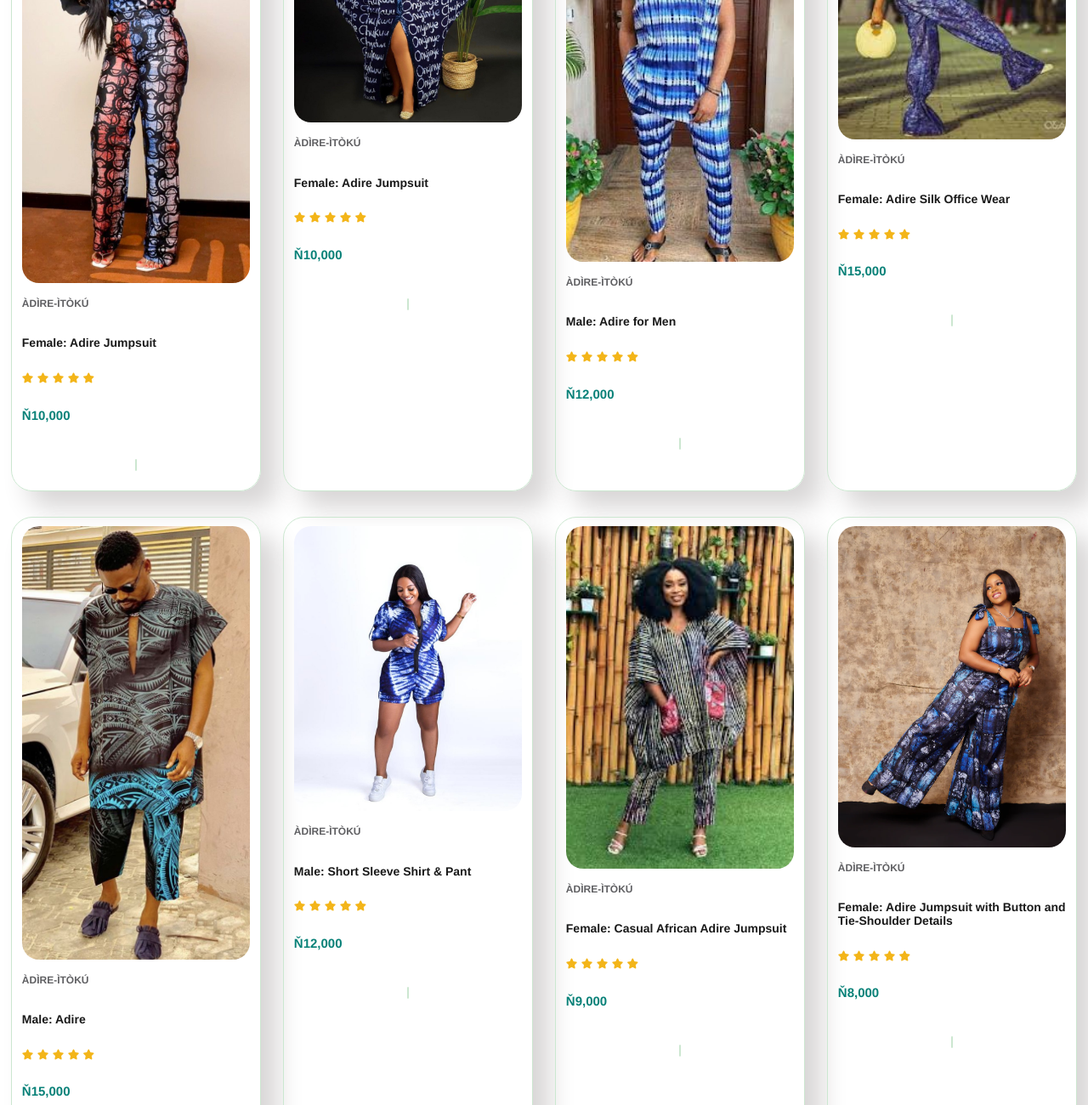
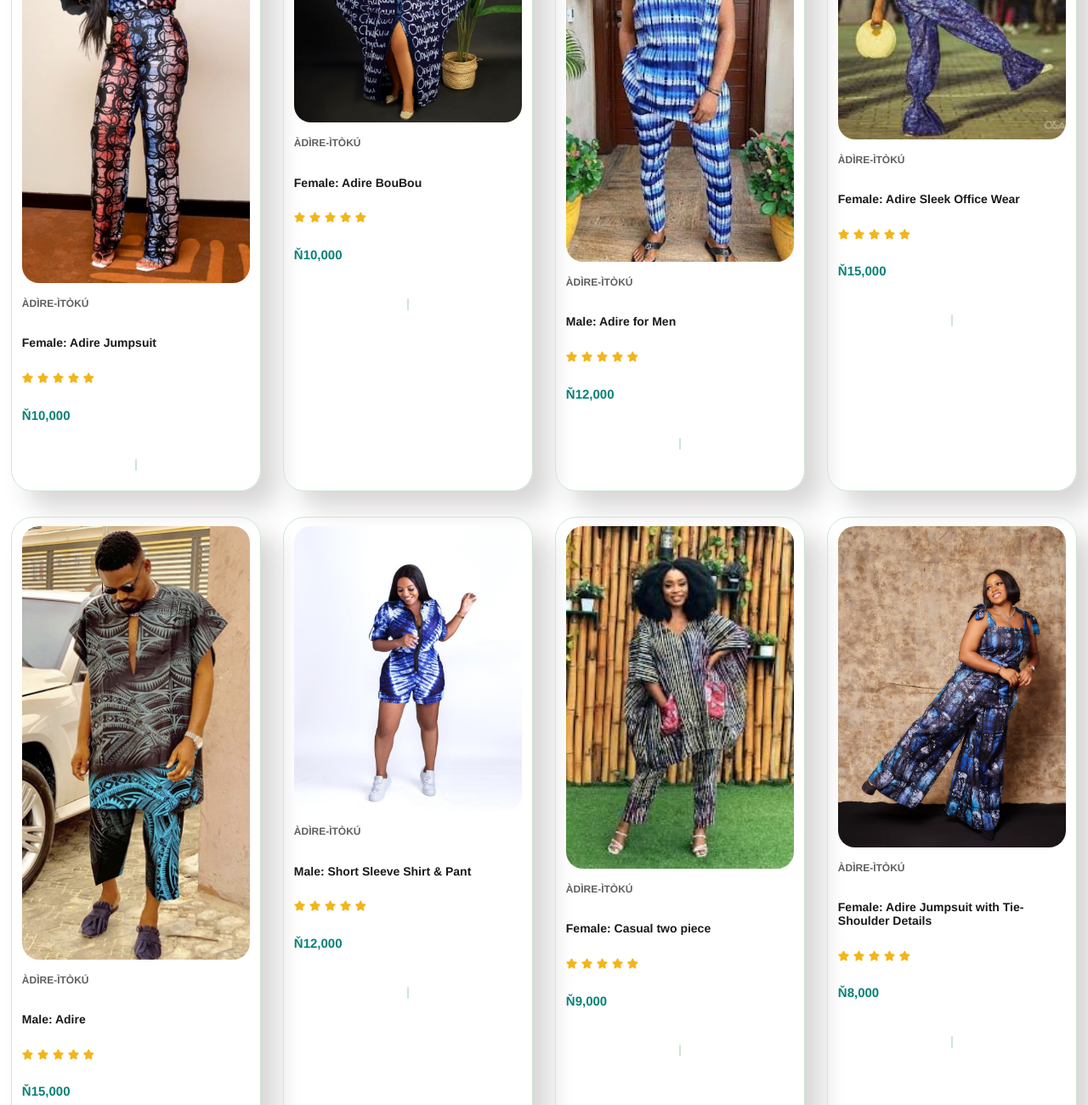
Before and after one commit to Loola-oj/afrikattirecollections, a plain HTML site: page index.html in a window 1280 px wide. Shown: the part 1140-2440 px from the top of the page at 85% size. Drawn offline with Linux system fonts and the light colour scheme.

Commit message:
Update index.html

```diff
--- a/index.html
+++ b/index.html
@@ -106,7 +106,7 @@
           <img src="adire5.jpg" alt="" />
           <div class="des">
             <span>Àdìre-Ìtòkú</span>
-            <h5>Female: Adire Jumpsuit</h5>
+            <h5>Female: Adire BouBou</h5>
             <div class="star">
               <i class="fas fa-star"></i>
               <i class="fas fa-star"></i>
@@ -138,7 +138,7 @@
           <img src="adire8.jpeg" alt="" />
           <div class="des">
             <span>Àdìre-Ìtòkú</span>
-            <h5>Female: Adire Silk Office Wear</h5>
+            <h5>Female: Adire Sleek Office Wear</h5>
             <div class="star">
               <i class="fas fa-star"></i>
               <i class="fas fa-star"></i>
@@ -186,7 +186,7 @@
           <img src="adire6.jpeg" alt="" />
           <div class="des">
             <span>Àdìre-Ìtòkú</span>
-            <h5>Female: Casual African Adire Jumpsuit</h5>
+            <h5>Female: Casual two piece</h5>
             <div class="star">
               <i class="fas fa-star"></i>
               <i class="fas fa-star"></i>
@@ -202,7 +202,7 @@
           <img src="adire4.webp" alt="" />
           <div class="des">
             <span>Àdìre-Ìtòkú</span>
-            <h5>Female: Adire Jumpsuit with Button and Tie-Shoulder Details</h5>
+            <h5>Female: Adire Jumpsuit with Tie-Shoulder Details</h5>
             <div class="star">
               <i class="fas fa-star"></i>
               <i class="fas fa-star"></i>
```
